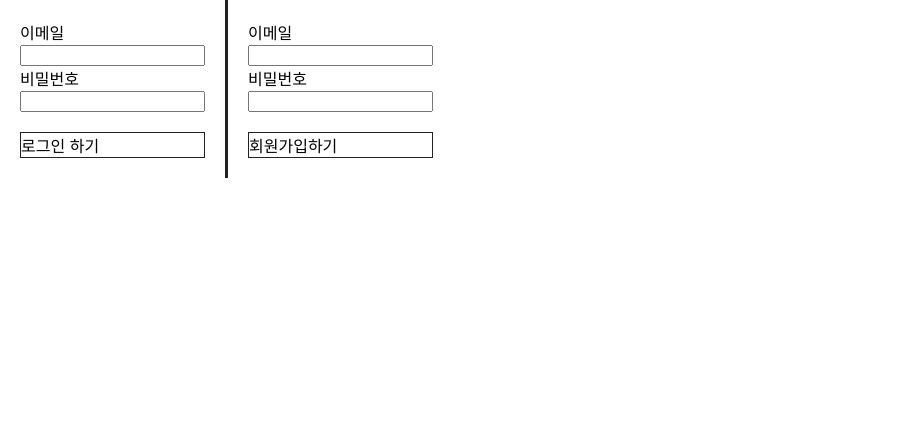
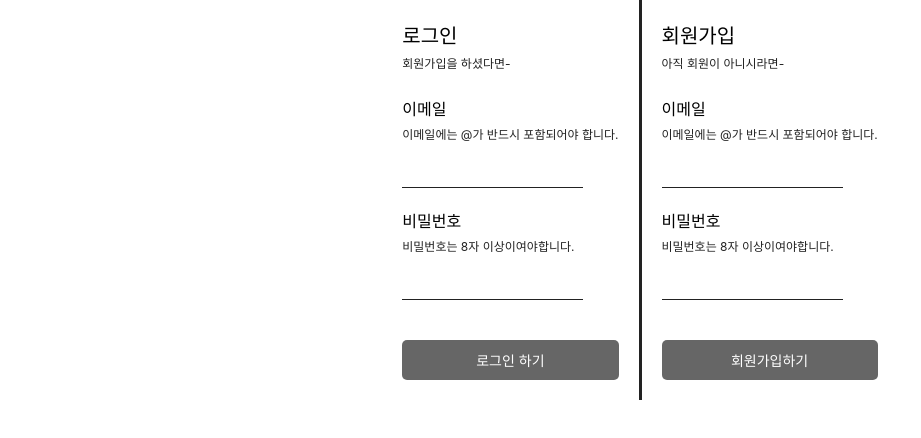
Before and after one commit to gandy818/wanted-pre-onboarding-frontend, a React (Create React App) app: page / in a window 1280 px wide. Shown: the top 438 px of the page, without its empty margins (0-921 px from the left). Built offline with nearby package versions, Linux system fonts and the light colour scheme.

Commit message:
Style : publishing auth page

```diff
--- a/src/pages/main.js
+++ b/src/pages/main.js
@@ -38,8 +38,8 @@ function Main(){
     setSignUpForPw(e.target.value);
   };
 
-  const signIn = () => {
-    Axios.post("/auth/signin", {
+  const signIn = async () => {
+   await Axios.post("/auth/signin", {
       signInForEmail, signInForPw
     }).then((res) => {
       console.log(res)
@@ -48,20 +48,32 @@ function Main(){
     })
   };
 
-  const signUp = async () => {
-    if (signUpValid) {
-      await Axios.post("/auth/signup", {
-        signUpForEmail, signUpForPw
-      }).then((res) => {
-        if(res.status === 201) {
-          alert("회원가입이 완료되었습니다.")
-          setSignUpForEmail("")
-          setSignUpForPw("")
-        }
-      }).catch((err) => {
-        console.log(err)
-      })
-    }
+  const signUp = () => {
+    axios.post("http://localhost:8000/auth/signup", {
+      signUpForEmail, signUpForPw
+    }, {
+      headers: {
+        "Content-Type": "application/json",
+      }
+    }).then((res) => {
+      console.log(res)
+    }).catch((err) => {
+      console.log(err)
+    })
+
+    // if (signUpValid) {
+    //   Axios.post("/auth/signup", {
+    //     signUpForEmail, signUpForPw
+    //   }).then((res) => {
+    //     if(res.status === 201) {
+    //       alert("회원가입이 완료되었습니다.")
+    //       setSignUpForEmail("")
+    //       setSignUpForPw("")
+    //     }
+    //   }).catch((err) => {
+    //     console.log(err)
+    //   })
+    // }
   }
 
   const CheckSignInValid = () => {
@@ -83,23 +95,31 @@ function Main(){
     <div className="main">
       <div className="mainWrapper">
         <div className="signinSection">
+          <div className="title">로그인</div>
+          <div className="subTitle">회원가입을 하셨다면-</div>
           <div>
             <div>이메일</div>
+            <div className="subTitle">이메일에는 @가 반드시 포함되어야 합니다.</div>
             <div><input type="text" value={signInForEmail} onChange={onChangedSignInEmail} onKeyUp={CheckSignInValid}></input></div>
           </div>
           <div>
             <div>비밀번호</div>
+            <div className="subTitle">비밀번호는 8자 이상이여야합니다.</div>
             <div><input type="password" value={signInForPw} onChange={onChangedSignInPw} onKeyUp={CheckSignInValid}></input></div>
           </div>
           <div onClick={signIn} className={"btn" + (signInValid ? " isActive" : " notActive")}>로그인 하기</div>
         </div>
         <div className="signupSection">
+          <div className="title">회원가입</div>
+          <div className="subTitle">아직 회원이 아니시라면- </div>
           <div>
             <div>이메일</div>
+            <div className="subTitle">이메일에는 @가 반드시 포함되어야 합니다.</div>
             <div><input type="text" value={signUpForEmail} onChange={onChangedSignUpEmail} onKeyUp={CheckSignUpValid}></input></div>
           </div>
           <div>
             <div>비밀번호</div>
+            <div className="subTitle">비밀번호는 8자 이상이여야합니다.</div>
             <div><input type="password" value={signUpForPw} onChange={onChangedSignUpPw} onKeyUp={CheckSignUpValid}></input></div>
           </div>
           <div onClick={signUp} className={"btn" + (signUpValid ? " isActive" : " notActive")}>회원가입하기</div>
--- a/src/pages/todo.js
+++ b/src/pages/todo.js
@@ -1,9 +1,34 @@
-import React from "react";
+import React, { useState } from "react";
 import "../styled/todo.scss"
 
 function Todo () {
+  const [todo, setTodo] = useState('공부하기');
+  const [readOnly, setReadOnly] = useState(true)
+
+  const getTodo = (e) => {
+    setTodo(e.target.value)
+  };
+
+  const modify = () => {
+    setReadOnly(false)
+  }
+
+
   return (
-    <div>투두 페이지입니다.</div>
+    <div className="todo">
+      <div className="header">TODO</div>
+      <div className="addTodo">
+        <input type="text"></input>
+        <div>추가하기</div>
+      </div>
+      <div className="todoList">
+        <div>1</div>
+        <div><input type="checkbox"></input></div>
+        <input className="" type="text" readOnly={readOnly} value={todo} onChange={getTodo}></input>
+        <div className="btn" onClick={modify}>수정</div>
+        <div className="btn">삭제</div>
+      </div>
+    </div>
   )
 }
 
--- a/src/styled/main.scss
+++ b/src/styled/main.scss
@@ -1,4 +1,7 @@
 .main{
+  width: fit-content;
+  margin-left: auto;
+  margin-right: auto;
   .mainWrapper{
     display: flex;
   }
@@ -9,15 +12,38 @@
   .signupSection{
     padding: 20px;
   }
+  .title{
+    font-size: 20px;
+  }
+  .subTitle{
+    font-size: 12px;
+    color: #222222;
+    margin-top: 5px;
+    margin-bottom: 25px;
+  }
+  input{
+    border-color: #222222;
+    border: none;
+    border-bottom: 1px solid #222222;
+    margin-bottom: 20px;
+    &:focus-visible{
+      outline: none;
+    }
+  }
   .btn{
-    border: 1px solid #222222;
+    color: #ffffff;
+    background-color : #000000;
+    padding: 10px;
     margin-top: 20px;
+    border-radius: 5px;
+    text-align: center;
+    font-size: 14px;
   }
   .notActive{
+    background-color : rgba($color: #000000, $alpha: 0.6);
 
   }
   .isActive{
     cursor: pointer;
-    color: red;
   }
 }
--- a/src/styled/todo.scss
+++ b/src/styled/todo.scss
@@ -0,0 +1,17 @@
+.todo{
+  .addTodo{
+    display: flex;
+  }
+  .todoList{
+    display: flex;
+  }
+  .btn{
+    border: 1px solid #222222;
+    cursor: pointer;
+    color: #ffffff;
+    background-color : #000000;
+    padding: 10px;
+    margin: 1px;
+    border-radius: 5px;
+  }
+}
```
